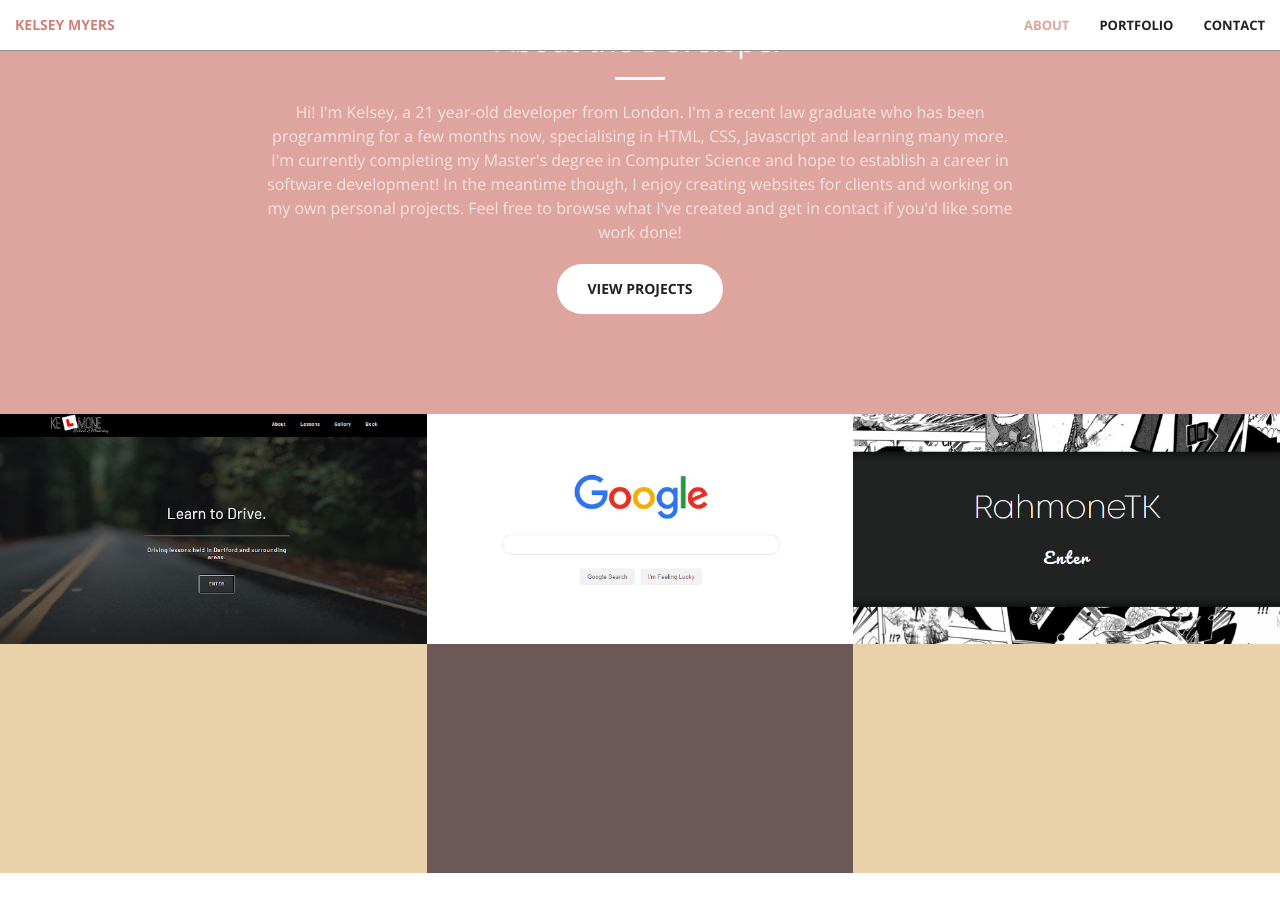
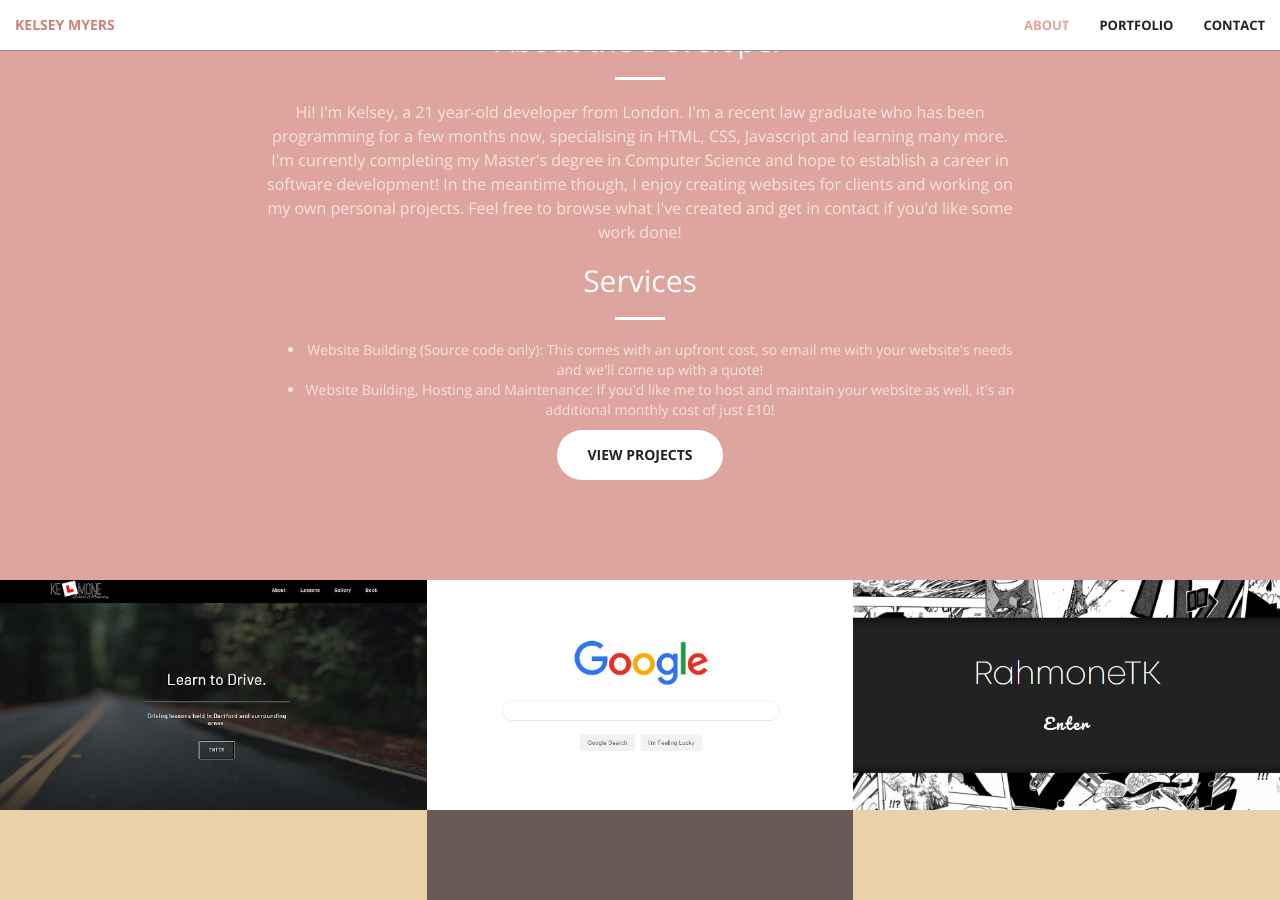
Before and after one commit to kelsey-myers/github-pages, a Jekyll site: the page built from index.html, in a window 1280 px wide and 900 px high, scrolled down 976 px. Built offline with Jekyll 4.4.1, drawn with Linux system fonts in a browser that asks for light colours.

Commit message:
Adding services

```diff
--- a/_includes/call-to-action.html
+++ b/_includes/call-to-action.html
@@ -5,7 +5,13 @@
                 <h2 class="section-heading">About the Developer</h2>
                 <hr class="light">
                 <p class="text-faded">Hi! I'm Kelsey, a 21 year-old developer from London. I'm a recent law graduate who has been programming for a few months now, specialising in HTML, CSS, Javascript and learning many more. I'm currently completing my Master's degree in Computer Science and hope to establish a career in software development! In the meantime though, I enjoy creating websites for clients and working on my own personal projects. Feel free to browse what I've created and get in contact if you'd like some work done!</p>
-                <a href="#portfolio" class="btn btn-default btn-xl page-scroll">View Projects</a>
+                <h2 class="section-heading">Services</h2>
+                <hr class="light">
+				<ul class="text-faded">
+					<li>Website Building (Source code only): This comes with an upfront cost, so email me with your website's needs and we'll come up with a quote! </li>
+					<li>Website Building, Hosting and Maintenance: If you'd like me to host and maintain your website as well, it's an additional monthly cost of just £10! </li>
+				</ul>
+				<a href="#portfolio" class="btn btn-default btn-xl page-scroll">View Projects</a>
             </div>
         </div>
     </div>
```
